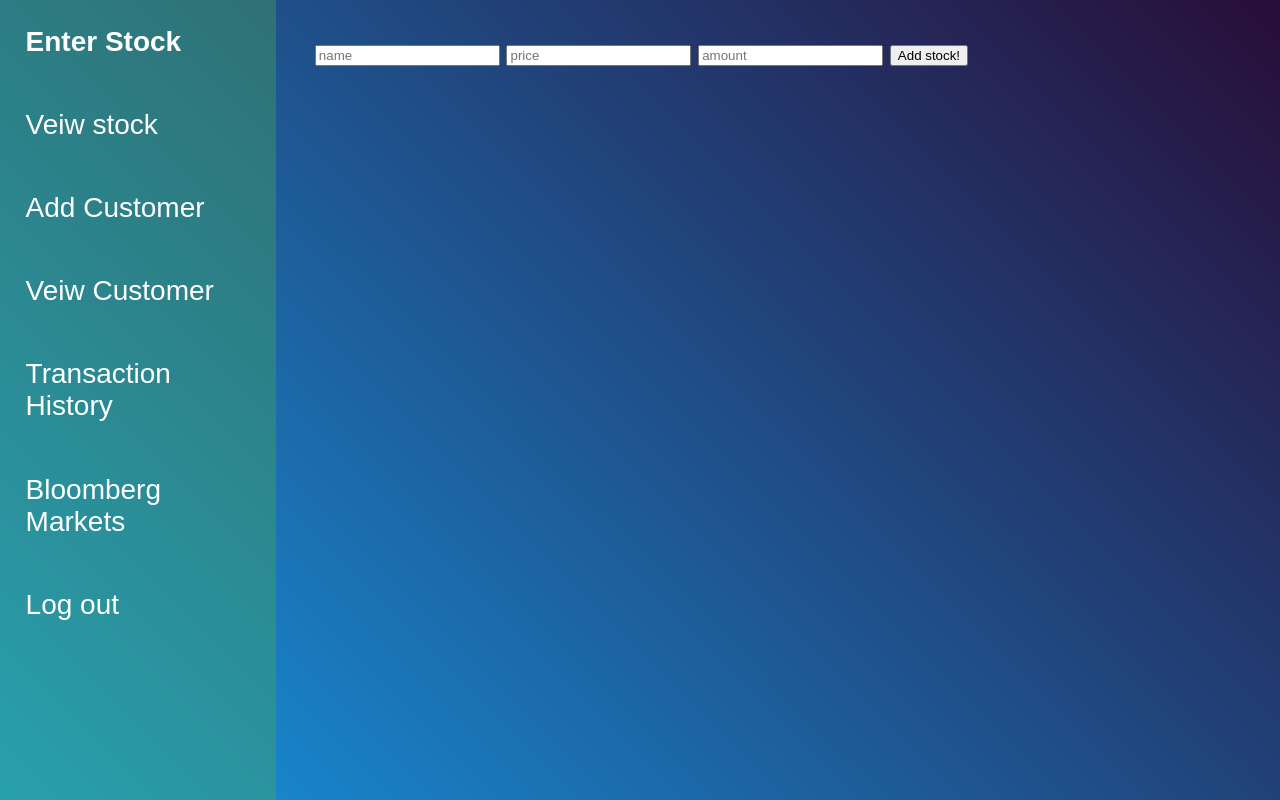
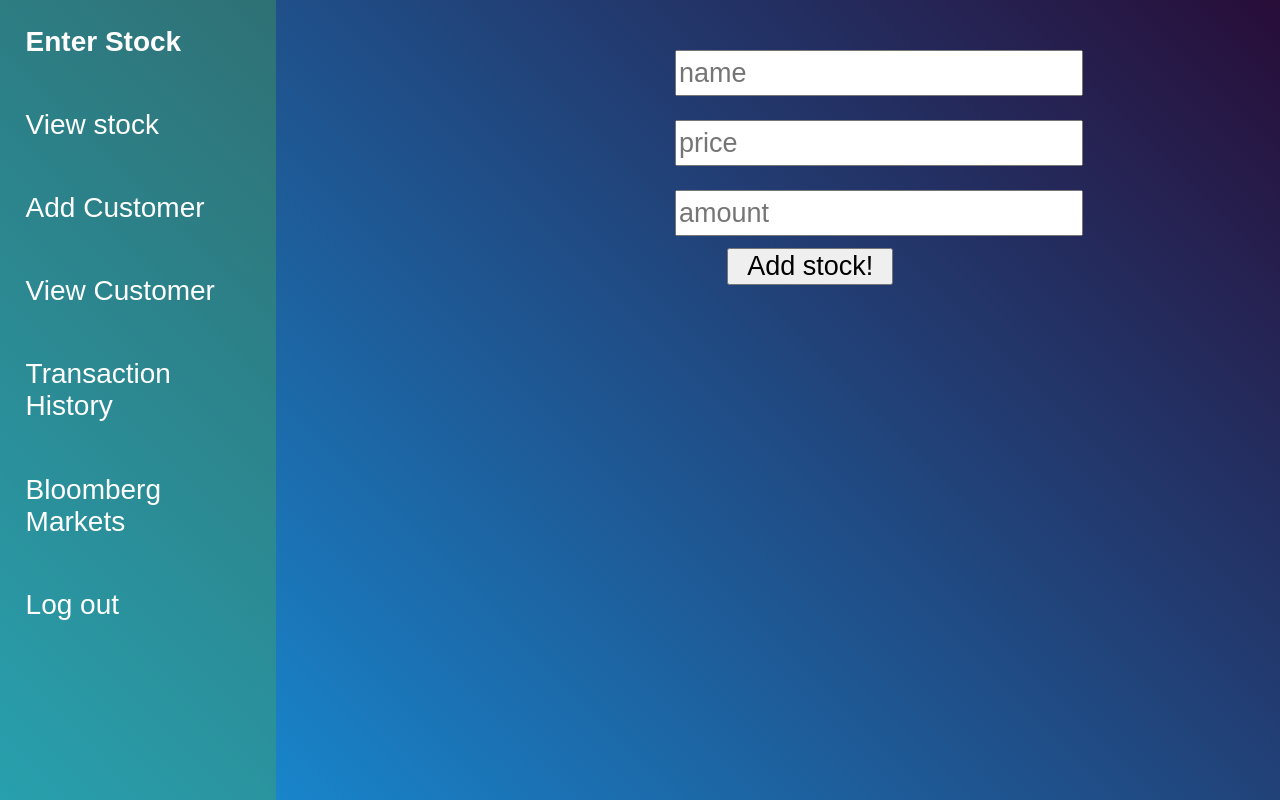
Before and after one commit to Roc-420/Summative, a Flask app: page /add_stocks in a window 1280 px wide. Run offline with Flask 3, Linux system fonts and the light colour scheme.

Commit message:
made it look fresh

```diff
--- a/app.py
+++ b/app.py
@@ -30,6 +30,11 @@ def get_lines(l): # converts maze txt into array
 def write_line(file,line):
     with open(file, "a") as myfile:
         myfile.write(line+ "\n")
+
+
+
+
+
 @app.route("/", methods = ['GET','POST'])
 def initial():
     session['inputs'] = []
--- a/static/style2.css
+++ b/static/style2.css
@@ -46,6 +46,30 @@ body {
     background: rgba(15, 135, 143, 0.349);
     border-radius: 0.8;
     padding: 1.2vw;
+    margin: 6px;
     text-align: center;
 
 }
+
+
+.login_container {
+    display: flex;
+    flex-direction: column;
+    width: 18vw;
+    align-self: center;
+    justify-content: center;
+}
+
+
+.inputs {
+    margin: 12px;
+    height:40px ;
+    width: 400px;
+    font-size: 27px;
+
+}
+
+.login_button {
+    font-size: 27px;
+    margin-left: 5vw;
+}
--- a/templates/add_customers.html
+++ b/templates/add_customers.html
@@ -16,9 +16,9 @@
 <body>
     <div class = "main_bar">
         <a href="/add_stocks" class ="bar_button"  > Enter Stock</a>
-        <a href="" class ="bar_button" > Veiw stock</a>
+        <a href="" class ="bar_button" > View stock</a>
         <a href="/add_customers" class ="bar_button" style="font-weight: 900;" > Add Customer</a>
-        <a href="/customers" class ="bar_button" > Veiw Customer</a>
+        <a href="/customers" class ="bar_button" > View Customer</a>
         <a href="/transactions" class ="bar_button" >Transaction History</a>
         <a href="https://www.bloomberg.com/markets" class ="bar_button" > Bloomberg Markets</a>
         <a href="/" class ="bar_button" > Log out</a>
--- a/templates/add_stocks.html
+++ b/templates/add_stocks.html
@@ -13,9 +13,9 @@
 <body>
     <div class = "main_bar">
         <a href="/add_stocks" class ="bar_button"  style="font-weight: 900;" > Enter Stock</a>
-        <a href="" class ="bar_button" > Veiw stock</a>
+        <a href="" class ="bar_button" > View stock</a>
         <a href="/add_customers" class ="bar_button" > Add Customer</a>
-        <a href="/customers" class ="bar_button" > Veiw Customer</a>
+        <a href="/customers" class ="bar_button" > View Customer</a>
         <a href="/transactions" class ="bar_button" >Transaction History</a>
         <a href="https://www.bloomberg.com/markets" class ="bar_button" > Bloomberg Markets</a>
         <a href="/" class ="bar_button" > Log out</a>
--- a/templates/customers.html
+++ b/templates/customers.html
@@ -10,9 +10,9 @@
 <body>
     <div class = "main_bar">
         <a href="/add_stocks" class ="bar_button" > Enter Stock</a>
-        <a href="" class ="bar_button" > Veiw stock</a>
+        <a href="" class ="bar_button" > View stock</a>
         <a href="/add_customers" class ="bar_button" > Add Customer</a>
-        <a href="/customers" class ="bar_button"  style="font-weight: 900;"> Veiw Customer</a>
+        <a href="/customers" class ="bar_button"  style="font-weight: 900;"> View Customer</a>
         <a href="/transactions" class ="bar_button"  >Transaction History</a>
         <a href="https://www.bloomberg.com/markets" class ="bar_button" > Bloomberg Markets</a>
         <a href="/" class ="bar_button" > Log out</a>
--- a/templates/start_page.html
+++ b/templates/start_page.html
@@ -10,9 +10,9 @@
 <body>
     <div class = "main_bar">
         <a href="/add_stocks" class ="bar_button" > Enter Stock</a>
-        <a href="" class ="bar_button" > Veiw stock</a>
+        <a href="" class ="bar_button" > View stock</a>
         <a href="/add_customers" class ="bar_button" > Add Customer</a>
-        <a href="/customers" class ="bar_button" > Veiw Customer</a>
+        <a href="/customers" class ="bar_button" > View Customer</a>
         <a href="/transactions" class ="bar_button" > Transaction History</a>
         <a href="https://www.bloomberg.com/markets" class ="bar_button" > Bloomberg Markets</a>
         <a href="/" class ="bar_button" > Log out</a>
--- a/templates/transactions.html
+++ b/templates/transactions.html
@@ -10,9 +10,9 @@
 <body>
     <div class = "main_bar">
         <a href="/add_stocks" class ="bar_button" > Enter Stock</a>
-        <a href="" class ="bar_button" > Veiw stock</a>
+        <a href="" class ="bar_button" > View stock</a>
         <a href="/add_customers" class ="bar_button" > Add Customer</a>
-        <a href="/customers" class ="bar_button" > Veiw Customer</a>
+        <a href="/customers" class ="bar_button" > View Customer</a>
         <a href="/transactions" class ="bar_button"  style="font-weight: 900;">Transaction History</a>
         <a href="https://www.bloomberg.com/markets" class ="bar_button" > Bloomberg Markets</a>
         <a href="/" class ="bar_button" > Log out</a>
```
Also changed, not shown: static/style.css (line endings or trailing spaces).
